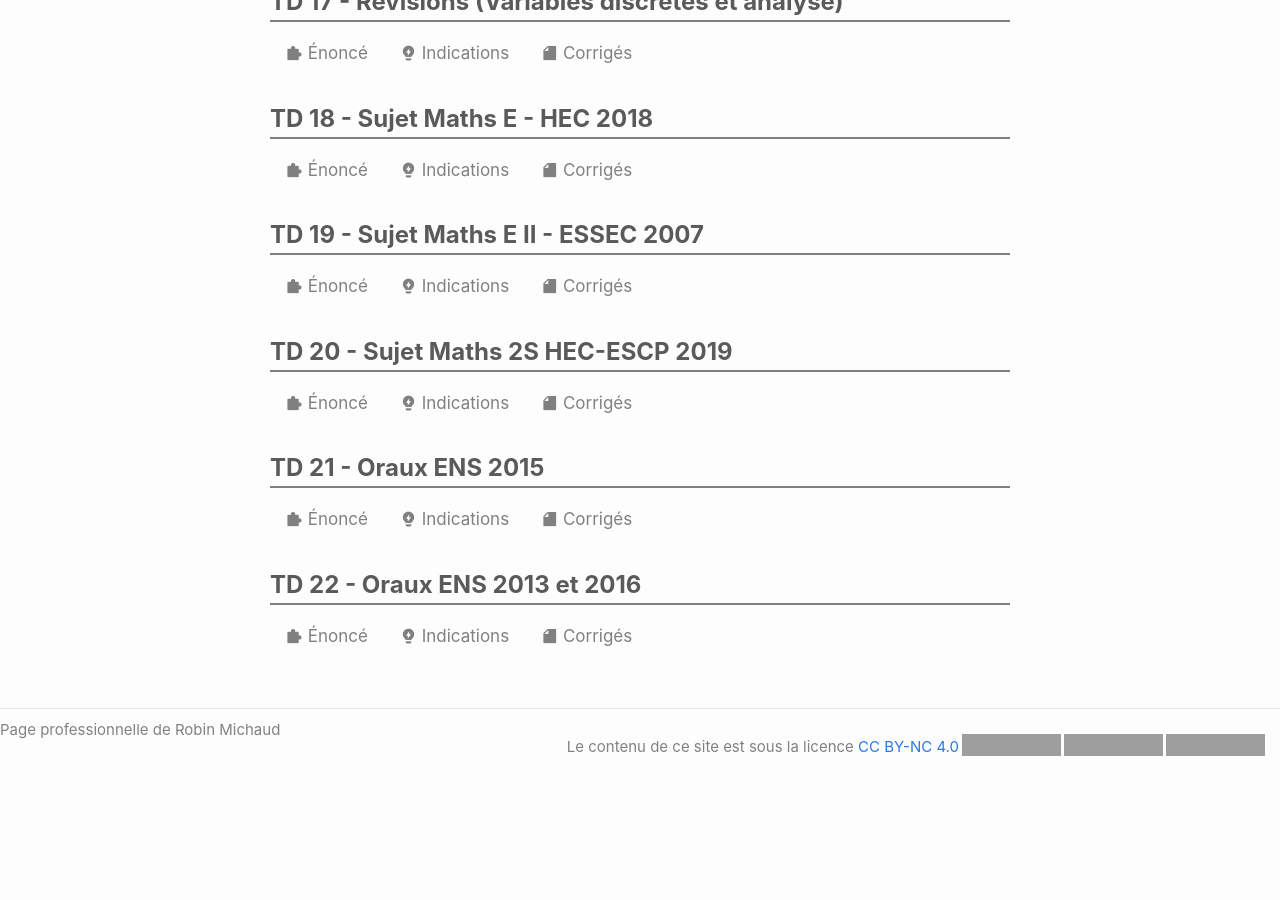
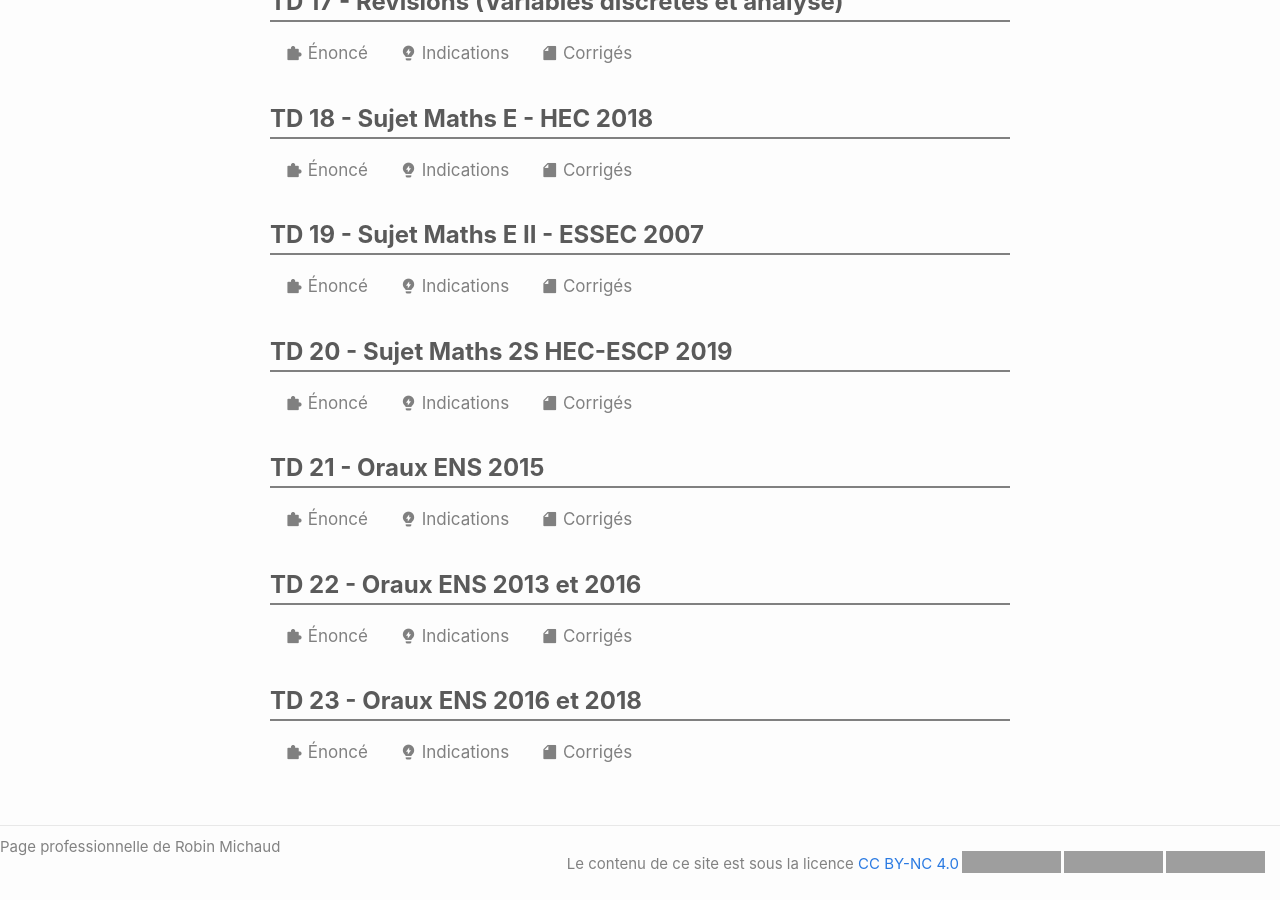
Before and after one commit to michaudmaths/michaudmaths.github.io, a Jekyll site: the page built from menu/td_khagne.markdown, in a window 1280 px wide and 900 px high, scrolled down 1953 px. Built offline with Jekyll 4.4.1, drawn with Linux system fonts in a browser that asks for light colours; nearby versions of some CDN libraries; before the commit the page ends 2737 px from its top, so only the background shows below that; grey boxes are pictures that could not be loaded.

Commit message:
mise ├á jour de l'arbre

```diff
--- a/_data/files.yml
+++ b/_data/files.yml
@@ -202,6 +202,7 @@ td_khagne :
   - title : Sujet Maths 2S HEC-ESCP 2019
   - title : Oraux ENS 2015
   - title : Oraux ENS 2013 et 2016
+  - title : Oraux ENS 2016 et 2018
 
 dst:
  - date : 28/09/24
```
